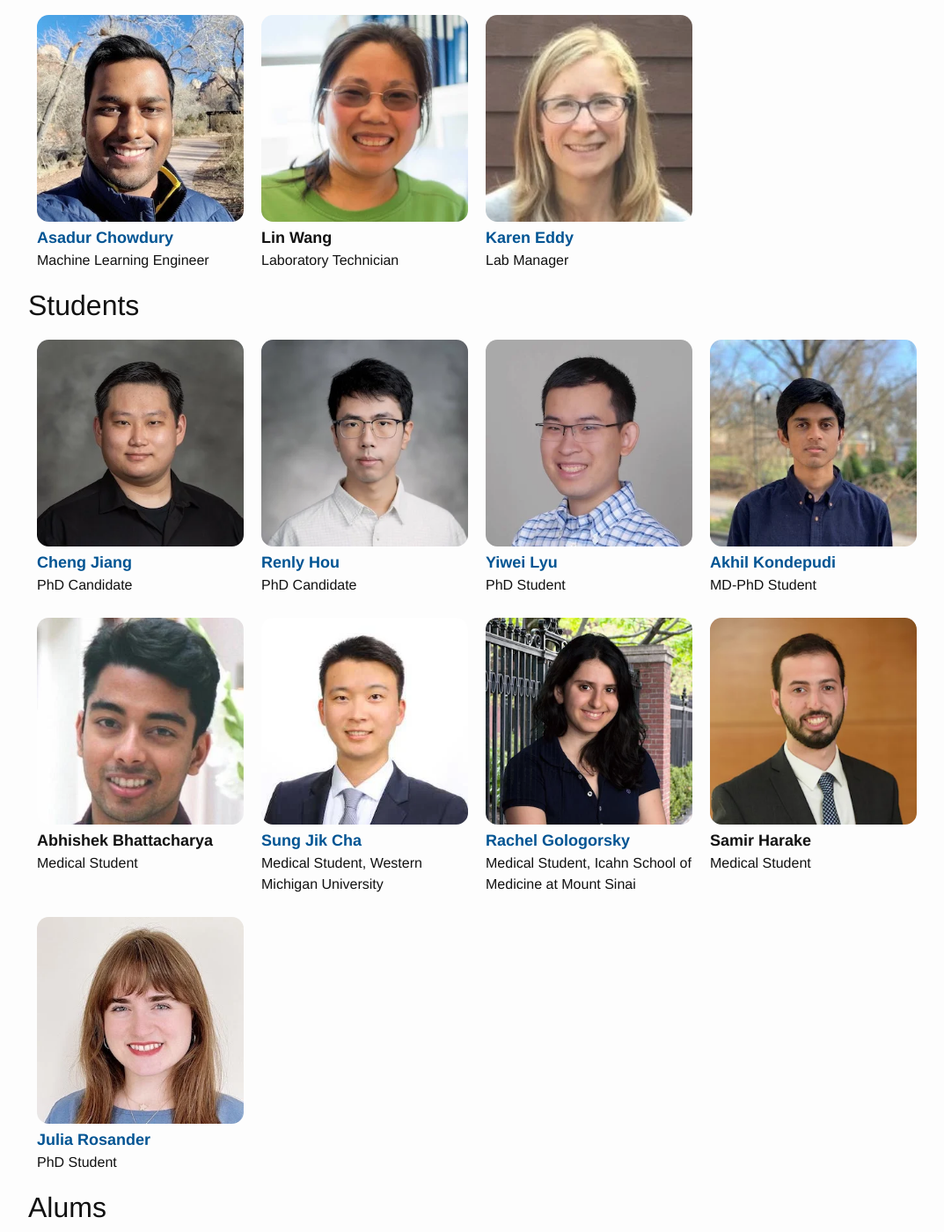
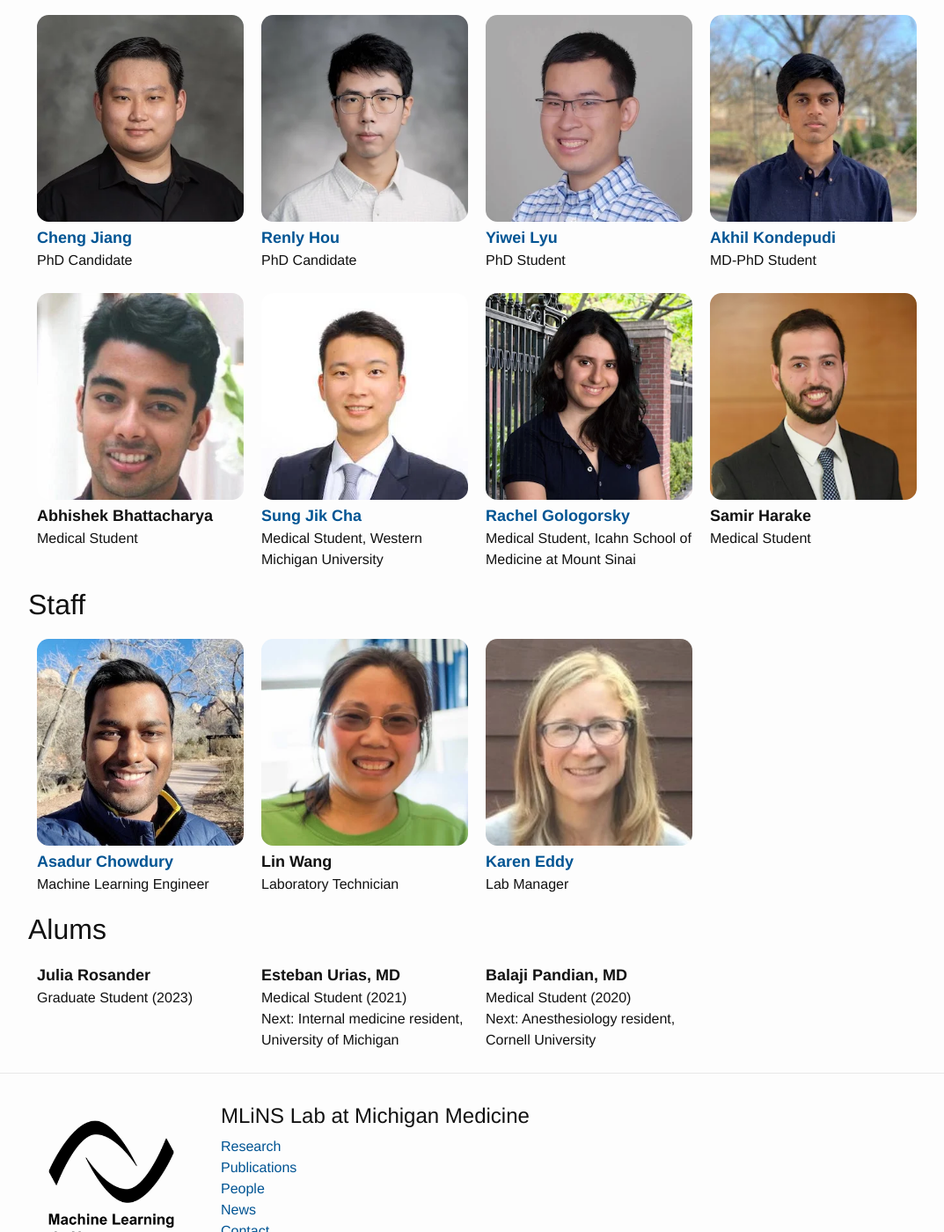
Before and after one commit to MLNeurosurg/mlneurosurg.github.io, a Jekyll site: the page built from people/index.md, in a window 1280 px wide and 1400 px high, scrolled down 1210 px. Shown: the whole window at 88% size, without its empty margins (98-1171 px from the left). Built offline with Jekyll 4.4.1, drawn with Linux system fonts in a browser that asks for light colours.

Commit message:
fixed typo in peper

```diff
--- a/_data/people.yaml
+++ b/_data/people.yaml
@@ -80,12 +80,12 @@ students:
   position: Medical Student
   key: eharakej
   link: null
+alums:
 - name: Julia Rosander
-  position: PhD Student
-  key: juliaros
-  bio: "Julia is a PhD student in Computational Medicine and Bioinformatics at the University of Michigan. Her interests include the application of bioinformatics and machine learning to neuroscience discovery. Julia completed her undergraduate studies in Neuroscience at the University of Michigan."
-  link: /people/juliaros
-alums:
+  position: Graduate Student (2023)
+  #key: juliaros
+  #bio: "Julia is a PhD student in Computational Medicine and Bioinformatics at the University of Michigan. Her interests include the application of bioinformatics and machine learning to neuroscience discovery. Julia completed her undergraduate studies in Neuroscience at the University of Michigan."
+  link: null
 - name: Esteban Urias, MD
   position: Medical Student (2021)
   current: Internal medicine resident, University of Michigan
--- a/_data/publications.yaml
+++ b/_data/publications.yaml
@@ -3,8 +3,7 @@ jiang2022hierarchical:
     venue: CVPR | 2023
     venue_link: https://cvpr2023.thecvf.com
     link: https://hidisc.mlins.org/
-    title: Hierarchical sampling improves visual representation learning of
-        biomedical microscopy
+    title: Hierarchical Discriminative (HiDisc) Learning Improves Visual Representations of Biomedical Microscopy
     authors: Cheng Jiang<sup>*</sup>, Xinhai Hou<sup>*</sup>, Akhil
         Kondepudi, Asadur Chowdury, Christian W. Freudiger, Honglak Lee, and
         Todd C. Hollon
--- a/_layouts/people.html
+++ b/_layouts/people.html
@@ -28,10 +28,11 @@
     {% endfor %}
     </div>
 
-    <h1> Staff </h1>
+
+    <h1> Students </h1>
 
     <div class="exec-container">
-    {% for i in site.data.people.staff %}
+    {% for i in site.data.people.students %}
     <div class="exec-card">
         <img class="people-profile" src="/assets/images/people/{{ i.key }}.webp" alt="{{ i.name }}" >
         <div class="exec-name">
@@ -46,10 +47,10 @@
     {% endfor %}
     </div>
 
-    <h1> Students </h1>
+    <h1> Staff </h1>
 
     <div class="exec-container">
-    {% for i in site.data.people.students %}
+    {% for i in site.data.people.staff %}
     <div class="exec-card">
         <img class="people-profile" src="/assets/images/people/{{ i.key }}.webp" alt="{{ i.name }}" >
         <div class="exec-name">
```
Also changed, not shown: Gemfile.lock. Lines whose indentation alone changed are shown as unchanged.
